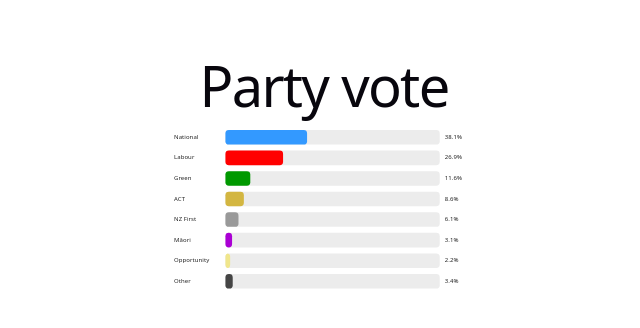
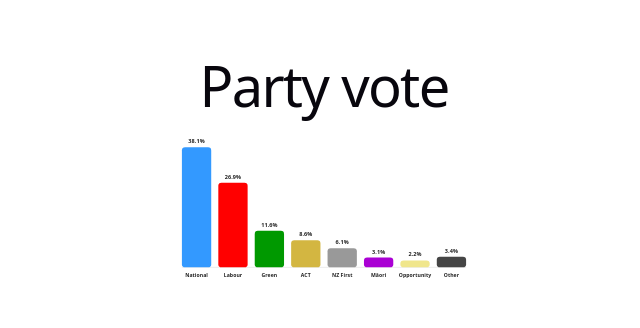
Before and after one commit to ConradAML/nz-election-dashboard, a React app in the folder myapp/: page / in a window 1280 px wide. Shown: the top 328 px of the page, without its empty margins (316-956 px from the left). Built offline with nearby package versions, Linux system fonts and the light colour scheme; the HTML template or start-up script is replaced by a standard one.

Commit message:
updated charts

```diff
--- a/myapp/src/App.jsx
+++ b/myapp/src/App.jsx
@@ -1,4 +1,4 @@
-import HorizontalBarChart from "./components/HorizontalBarChart";
+import VerticalBarChart from "./components/VerticalBarChart";
 
 const partyData = [
   { label: "National", value: 38.1, color: "#3399FF" },
@@ -15,7 +15,7 @@
   return (
     <main style={{ maxWidth: 760, margin: "40px auto", padding: "0 20px" }}>
       <h1>Party vote</h1>
-      <HorizontalBarChart data={partyData} />
+      <VerticalBarChart data={partyData} />
     </main>
   );
 }
--- a/myapp/src/components/HorizontalBarChart.jsx
+++ b/myapp/src/components/HorizontalBarChart.jsx
@@ -5,16 +5,17 @@
   gap = 14,
   labelWidth = 120,
   valueWidth = 56,
-  maxValue = 100,
+  maxValue,
 }) {
   const chartWidth = width - labelWidth - valueWidth - 24;
-  const height = data.length * (barHeight + gap);
+  const height = data.length * barHeight + (data.length - 1) * gap;
+  const scaleMax = maxValue ?? Math.max(...data.map((item) => item.value), 1);
 
   return (
     <svg width="100%" viewBox={`0 0 ${width} ${height}`} role="img">
       {data.map((item, index) => {
         const y = index * (barHeight + gap);
-        const barWidth = (item.value / maxValue) * chartWidth;
+        const barWidth = (item.value / scaleMax) * chartWidth;
 
         return (
           <g key={item.label} transform={`translate(0, ${y})`}>
--- /dev/null
+++ b/myapp/src/components/VerticalBarChart.jsx
@@ -0,0 +1,80 @@
+export default function VerticalBarChart({
+  data,
+  width = 760,
+  height = 440,
+  maxValue,
+}) {
+  const margin = {
+    top: 44,
+    right: 20,
+    bottom: 92,
+    left: 20,
+  };
+
+  const chartWidth = width - margin.left - margin.right;
+  const chartHeight = height - margin.top - margin.bottom;
+  const scaleMax = maxValue ?? Math.max(...data.map((item) => item.value), 1);
+  const barGap = 18;
+  const barWidth = (chartWidth - barGap * (data.length - 1)) / data.length;
+
+  return (
+    <svg
+      width="100%"
+      viewBox={`0 0 ${width} ${height}`}
+      role="img"
+      aria-label="Party vote percentages"
+    >
+      <g transform={`translate(${margin.left}, ${margin.top})`}>
+        <line
+          x1="0"
+          y1={chartHeight}
+          x2={chartWidth}
+          y2={chartHeight}
+          stroke="#cfcfcf"
+          strokeWidth="1"
+        />
+
+        {data.map((item, index) => {
+          const x = index * (barWidth + barGap);
+          const columnHeight = (item.value / scaleMax) * chartHeight;
+          const y = chartHeight - columnHeight;
+
+          return (
+            <g key={item.label}>
+              <text
+                x={x + barWidth / 2}
+                y={y - 10}
+                textAnchor="middle"
+                fontSize="14"
+                fontWeight="600"
+                fill="#222"
+              >
+                {item.value.toFixed(1)}%
+              </text>
+
+              <rect
+                x={x}
+                y={y}
+                width={barWidth}
+                height={columnHeight}
+                rx="8"
+                fill={item.color}
+              />
+
+              <text
+                x={x + barWidth / 2}
+                y={chartHeight + 24}
+                textAnchor="middle"
+                fontSize="13"
+                fontWeight="600"
+                fill="#222"
+              >
+                {item.label}
+              </text>
+            </g>
+          );
+        })}
+      </g>
+    </svg>
+  );
+}
```
